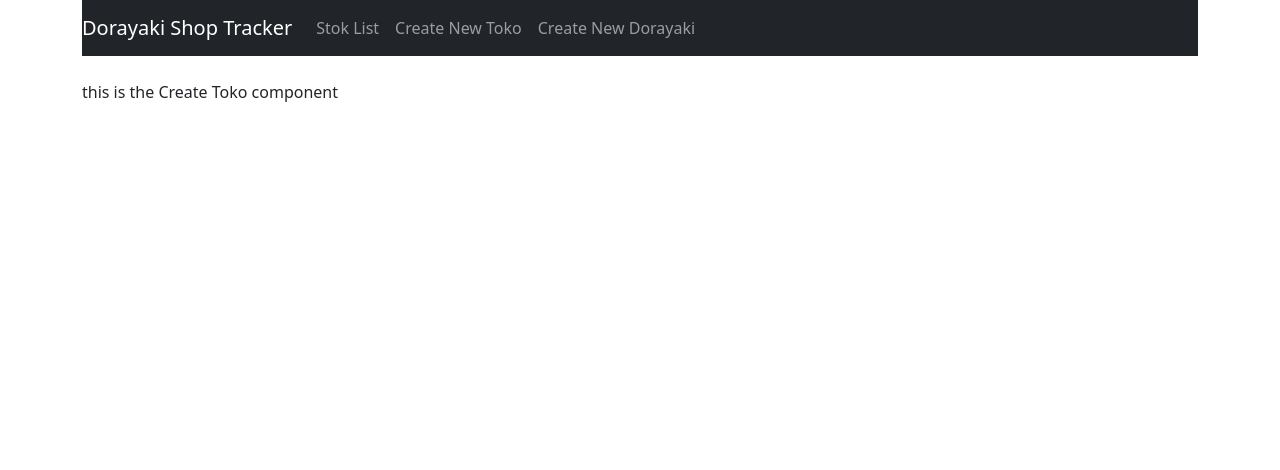
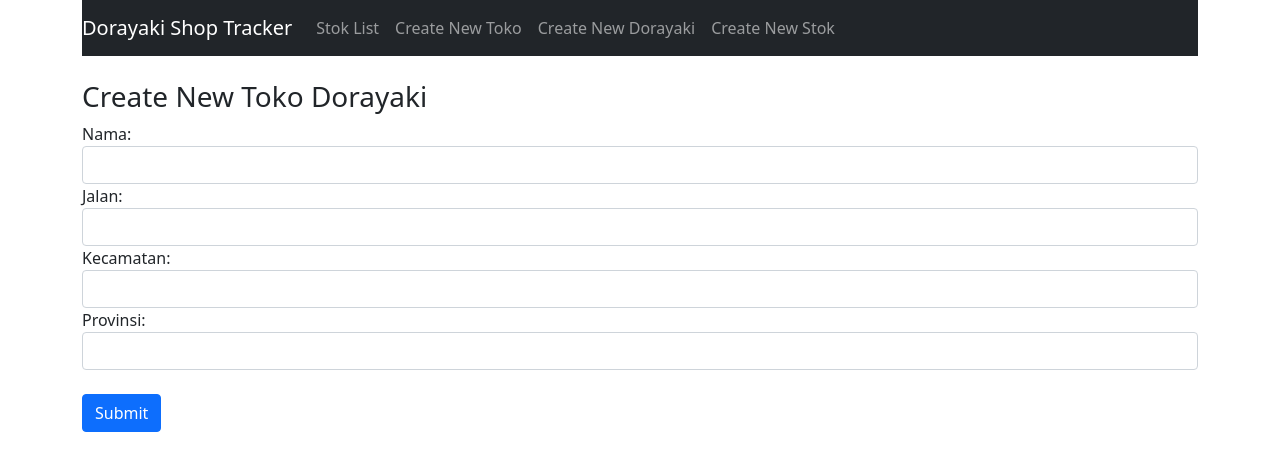
Before and after one commit to HizRadit07/frontend-dorayakishop, a React (Create React App) app: page /new-toko in a window 1280 px wide. Shown: the top 470 px of the page. Built offline with nearby package versions, Linux system fonts and the light colour scheme.

Commit message:
added more details to create dorayaki & create toko components

```diff
--- a/package.json
+++ b/package.json
@@ -6,6 +6,7 @@
     "@testing-library/jest-dom": "^5.14.1",
     "@testing-library/react": "^11.2.7",
     "@testing-library/user-event": "^12.8.3",
+    "axios": "^0.21.1",
     "bootstrap": "^5.0.2",
     "react": "^17.0.2",
     "react-dom": "^17.0.2",
--- a/src/App.js
+++ b/src/App.js
@@ -6,6 +6,7 @@ import Navbar from "./components/navbar.component";
 import StokList from "./components/stoklist.component";
 import CreateToko from "./components/createtoko.component";
 import CreateDorayaki from "./components/createdorayaki.component";
+import CreateStok from "./components/createstok.component";
 import EditStok from "./components/editstok.component";
 import MoveStok from "./components/movestok.component";
 
@@ -18,6 +19,7 @@ function App() {
         <Route path = "/" exact component={StokList} />
         <Route path = "/new-toko" component={CreateToko}/>
         <Route path = "/new-dorayaki" component={CreateDorayaki} />
+        <Route path = "/new-stok" component = {CreateStok}/>
         <Route path = "/edit/:id" component={EditStok}/>
         <Route path="/move-stok" component={MoveStok}/>
     </div>
--- a/src/components/createdorayaki.component.js
+++ b/src/components/createdorayaki.component.js
@@ -2,10 +2,98 @@ import React, {Component} from 'react';
 import {Link} from 'react-router-dom';
 
 export default class CreateDorayaki extends Component {
+    constructor(props) {
+        super(props);
+
+        this.onChangeRasa = this.onChangeRasa.bind(this);
+        this.onChangeDeskripsi = this.onChangeDeskripsi.bind(this);
+        this.onChangeGambar = this.onChangeGambar.bind(this);
+
+        this.onSubmit = this.onSubmit.bind(this);
+
+        this.state = {
+            rasa: '',
+            deskripsi: '',
+            gambar: ''
+        }
+    }
+
+    onChangeRasa(e){
+        this.setState({
+            rasa: e.target.value
+        });
+    }
+    onChangeDeskripsi(e){
+        this.setState({
+            deskripsi: e.target.value
+        });
+    }
+    onChangeGambar(e){
+        this.setState({
+            gambar: e.target.value
+        });
+    }
+
+    onSubmit(e){
+        e.preventDefault();
+
+        const dorayaki = {
+            rasa: this.state.rasa,
+            deskripsi: this.state.deskripsi,
+            gambar: this.state.gambar
+        }
+
+        console.log(dorayaki);
+
+        this.setState({
+            rasa: '',
+            deskripsi: '',
+            gambar:''
+        })
+    }
+
     render() {
         return (
             <div>
-                <p> this is the Create Dorayaki component</p>
+                <h3>Create New Dorayaki</h3>
+                <form onSubmit={this.onSubmit}>
+
+                <div className="form-group">
+                    <label>Rasa: </label>
+                    <input  type="text"
+                        required
+                        className="form-control"
+                        value={this.state.rasa}
+                        onChange={this.onChangeRasa}
+                        />
+                </div>
+
+                <div className="form-group">
+                    <label>Deskripsi: </label>
+                    <input  type="text"
+                        required
+                        className="form-control"
+                        value={this.state.deskripsi}
+                        onChange={this.onChangeDeskripsi}
+                        />
+                </div>
+
+                <div className="form-group">
+                    <label>Gambar: </label>
+                    <input  type="text"
+                        required
+                        className="form-control"
+                        value={this.state.gambar}
+                        onChange={this.onChangeGambar}
+                        />
+                </div>
+
+                <br/>
+                <div className="form-group">
+                    <input type="submit" value="Submit" className="btn btn-primary" />
+                </div>
+
+                </form>
             </div>
         )
     }
--- /dev/null
+++ b/src/components/createstok.component.js
@@ -0,0 +1,22 @@
+import React, {Component} from 'react';
+import {Link} from 'react-router-dom';
+
+export default class CreateStok extends Component {
+    constructor(props){
+        super(props);
+
+        this.state = {
+            nama:'',
+            rasa:'',
+            names: [],
+            flavors: []
+        }
+    }
+    render() {
+        return (
+            <div>
+                <p> this is the Create Stok component</p>
+            </div>
+        )
+    }
+}
--- a/src/components/createtoko.component.js
+++ b/src/components/createtoko.component.js
@@ -2,10 +2,115 @@ import React, {Component} from 'react';
 import {Link} from 'react-router-dom';
 
 export default class CreateToko extends Component {
+    constructor(props){
+        super(props);
+
+        this.onChangeNama = this.onChangeNama.bind(this);
+        this.onChangeJalan = this.onChangeJalan.bind(this);
+        this.onChangeKecamatan = this.onChangeKecamatan.bind(this);
+        this.onChangeProvinsi = this.onChangeProvinsi.bind(this);
+
+        this.onSubmit = this.onSubmit.bind(this);
+
+        this.state = {
+            nama: '',
+            jalan: '',
+            kecamatan: '',
+            provinsi:''
+        }
+    }
+
+    onChangeNama(e){
+        this.setState({
+            nama: e.target.value
+        });
+    }
+    onChangeJalan(e){
+        this.setState({
+            jalan: e.target.value
+        });
+    }
+    onChangeKecamatan(e){
+        this.setState({
+            kecamatan: e.target.value
+        });
+    }
+    onChangeProvinsi(e){
+        this.setState({
+            provinsi: e.target.value
+        });
+    }
+    onSubmit(e){
+        e.preventDefault();
+
+        const newtoko = {
+            nama : this.state.nama,
+            jalan : this.state.jalan,
+            kecamatan : this.state.kecamatan,
+            provinsi : this.state.provinsi
+        }
+
+        console.log(newtoko);
+
+        this.setState({
+            nama: '',
+            jalan: '',
+            kecamatan:'',
+            provinsi:''
+        })
+    }
     render() {
         return (
             <div>
-                <p> this is the Create Toko component</p>
+                <h3>Create New Toko Dorayaki</h3>
+                <form onSubmit={this.onSubmit}>
+
+                <div className="form-group">
+                    <label>Nama: </label>
+                    <input  type="text"
+                        required
+                        className="form-control"
+                        value={this.state.nama}
+                        onChange={this.onChangeNama}
+                        />
+                </div>
+
+                <div className="form-group">
+                    <label>Jalan: </label>
+                    <input  type="text"
+                        required
+                        className="form-control"
+                        value={this.state.jalan}
+                        onChange={this.onChangeJalan}
+                        />
+                </div>
+
+                <div className="form-group">
+                    <label>Kecamatan: </label>
+                    <input  type="text"
+                        required
+                        className="form-control"
+                        value={this.state.kecamatan}
+                        onChange={this.onChangeKecamatan}
+                        />
+                </div>
+
+                <div className="form-group">
+                    <label>Provinsi: </label>
+                    <input  type="text"
+                        required
+                        className="form-control"
+                        value={this.state.provinsi}
+                        onChange={this.onChangeProvinsi}
+                        />
+                </div>
+
+                <br/>
+                <div className="form-group">
+                    <input type="submit" value="Submit" className="btn btn-primary" />
+                </div>
+
+                </form>
             </div>
         )
     }
--- a/src/components/navbar.component.js
+++ b/src/components/navbar.component.js
@@ -18,6 +18,9 @@ export default class Navbar extends Component{
                         <li className="navbar=item">
                             <Link to="/new-dorayaki" className="nav-link">Create New Dorayaki</Link>
                         </li>
+                        <li className="navbar=item">
+                            <Link to="/new-stok" className="nav-link">Create New Stok</Link>
+                        </li>
                     </ul>
                 </div>
             </nav>
```
Also changed, not shown: 1 other file (tests, documents, lock files or other folders).
